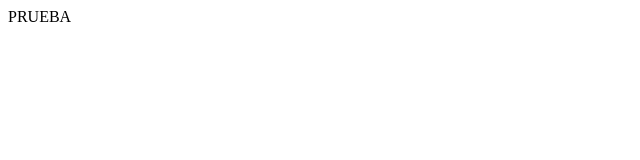
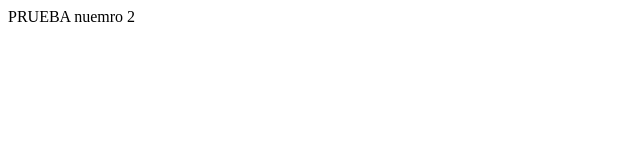
Before and after one commit to juanma-1996/Prueba, a plain HTML site: page index.html in a window 1280 px wide. Shown: the full height of the page, 0-640 px from the left. Drawn offline with Linux system fonts and the light colour scheme.

Commit message:
prueba 2.0

```diff
--- a/index.html
+++ b/index.html
@@ -7,6 +7,6 @@
     <title>Document</title>
 </head>
 <body>
-    <h>PRUEBA</h>
+    <h>PRUEBA nuemro 2</h>
 </body>
 </html>
```
